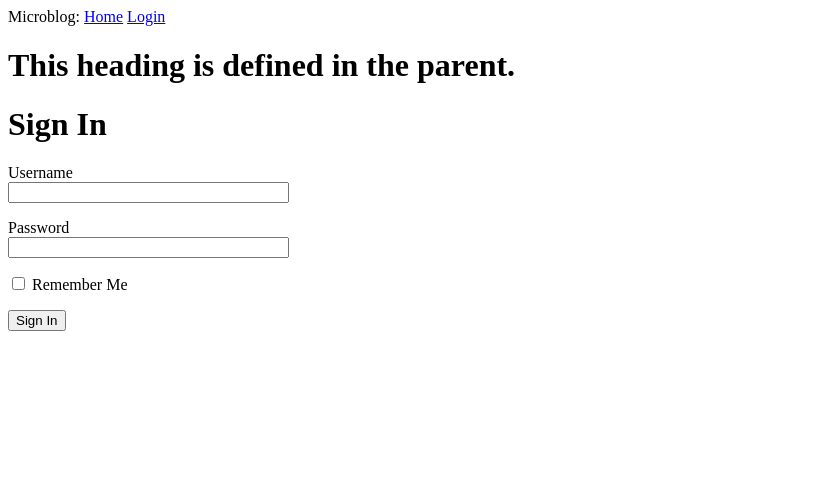
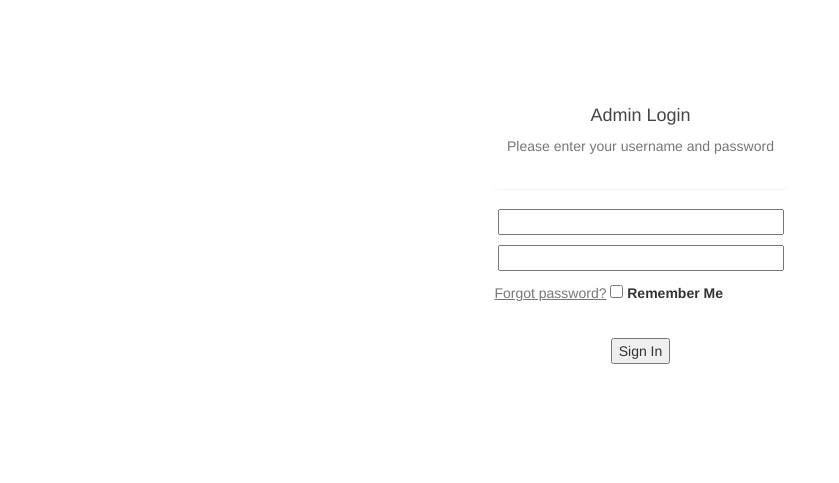
Before and after one commit to namlevu/ticketm, a Flask app: page /auth/login in a window 1280 px wide. Shown: the top 483 px of the page, without its empty margins (0-839 px from the left). Run offline with Flask 2, Linux system fonts and the light colour scheme; some libraries are stand-ins or nearby versions.

Commit message:
update gui

```diff
--- a/ticket/static/style.css
+++ b/ticket/static/style.css
@@ -0,0 +1,53 @@
+body #LoginForm{ background-image:url("https://hdwallsource.com/img/2014/9/blur-26347-27038-hd-wallpapers.jpg"); background-repeat:no-repeat; background-position:center; background-size:cover; padding:10px;}
+
+.form-heading { color:#fff; font-size:23px;}
+.panel h2{ color:#444444; font-size:18px; margin:0 0 8px 0;}
+.panel p { color:#777777; font-size:14px; margin-bottom:30px; line-height:24px;}
+.login-form .form-control {
+  background: #f7f7f7 none repeat scroll 0 0;
+  border: 1px solid #d4d4d4;
+  border-radius: 4px;
+  font-size: 14px;
+  height: 50px;
+  line-height: 50px;
+}
+.main-div {
+  background: #ffffff none repeat scroll 0 0;
+  border-radius: 2px;
+  margin: 10px auto 30px;
+  max-width: 38%;
+  padding: 50px 70px 70px 71px;
+}
+
+.login-form .form-group {
+  margin-bottom:10px;
+}
+.login-form{ text-align:center;}
+.forgot a {
+  color: #777777;
+  font-size: 14px;
+  text-decoration: underline;
+}
+.login-form  .btn.btn-primary {
+  background: #f0ad4e none repeat scroll 0 0;
+  border-color: #f0ad4e;
+  color: #ffffff;
+  font-size: 14px;
+  width: 100%;
+  height: 50px;
+  line-height: 50px;
+  padding: 0;
+}
+.forgot {
+  text-align: left; margin-bottom:30px;
+}
+.botto-text {
+  color: #ffffff;
+  font-size: 14px;
+  margin: auto;
+}
+.login-form .btn.btn-primary.reset {
+  background: #ff9900 none repeat scroll 0 0;
+}
+.back { text-align: left; margin-top:10px;}
+.back a {color: #444444; font-size: 13px;text-decoration: none;}
--- a/ticket/templates/home/login.html
+++ b/ticket/templates/home/login.html
@@ -4,18 +4,31 @@
 {% block title %}Hello world!{% endblock %}
 {% block body %}
     {{ super() }}
-    <h1>Sign In</h1>
-    <form action="" method="post" novalidate>
-        {{ form.hidden_tag() }}
-        <p>
-            {{ form.username.label }}<br>
-            {{ form.username(size=32) }}
-        </p>
-        <p>
-            {{ form.password.label }}<br>
-            {{ form.password(size=32) }}
-        </p>
-        <p>{{ form.remember_me() }} {{ form.remember_me.label }}</p>
-        <p>{{ form.submit() }}</p>
-    </form>
+    <div class="container">
+        <h1 class="form-heading">Ticket Management System</h1>
+        <div class="login-form">
+            <div class="main-div">
+                <div class="panel">
+                    <h2>Admin Login</h2>
+                    <p>Please enter your username and password</p>
+                </div>
+                <form id="Login">
+                    <div class="form-group">
+                        <!-- input type="email" class="form-control" id="inputEmail" placeholder="Email Address" -->
+                        {{ form.username(size=32) }}
+                    </div>
+                    <div class="form-group">
+                        <!-- <input type="password" class="form-control" id="inputPassword" placeholder="Password"> -->
+                        {{ form.password(size=32) }}
+                    </div>
+                    <div class="forgot">
+                        <a href="reset.html">Forgot password?</a>
+                        {{ form.remember_me() }} {{ form.remember_me.label }}
+                    </div>
+                    {{ form.submit() }}
+                </form>
+            </div>
+            <p class="botto-text"> Nam V L </p>
+        </div>
+    </div>
 {% endblock %}
--- a/ticket/templates/layout.html
+++ b/ticket/templates/layout.html
@@ -1,22 +1,15 @@
-{# _tickect/templates/layout.html_ #}
+{%- extends "bootstrap/base.html" %}
+{% block title %}Ticket management system{% endblock %}
+{% import "bootstrap/fixes.html" as fixes %}
+{% block head %}
+    {{super()}}
+    {{fixes.ie8()}}
+{%- endblock %}
+{% block styles -%}
+    {{super()}}
+    <link rel="stylesheet" type="text/css"
+            href="{{url_for('static', filename='style.css')}}">
+{% endblock %}
 
-<!DOCTYPE html>
-<html lang="en">
-    <head>
-        <title>{% block title %}{% endblock %}</title>
-    </head>
-    <body>
-    <div>
-        Microblog:
-        <a href="{{ url_for('main.index') }}">Home</a>
-        {% if current_user.is_anonymous %}
-        <a href="{{ url_for('auth.login') }}">Login</a>
-        {% else %}
-        <a href="{{ url_for('auth.logout') }}">Logout</a>
-        {% endif %}
-    </div>
-    {% block body %}
-        <h1>This heading is defined in the parent.</h1>
-    {% endblock %}
-    </body>
-</html>
+{% block navbar %}
+{% endblock %}
--- a/ticket/templates/ticket/validate.html
+++ b/ticket/templates/ticket/validate.html
@@ -4,7 +4,7 @@
 {% block title %}Ticket validate{% endblock %}
 {% block body %}
     {{ super() }}
-    <h2>ticket validate</h2>
+    <h2>Ticket valid</h2>
     <p>Message:
     	{{ message }}
     </p>
```
Also changed, not shown: ticket/templates/home/index.html (+24 -5 lines), ticket/templates/ticket/new.html (+19 -5 lines).
